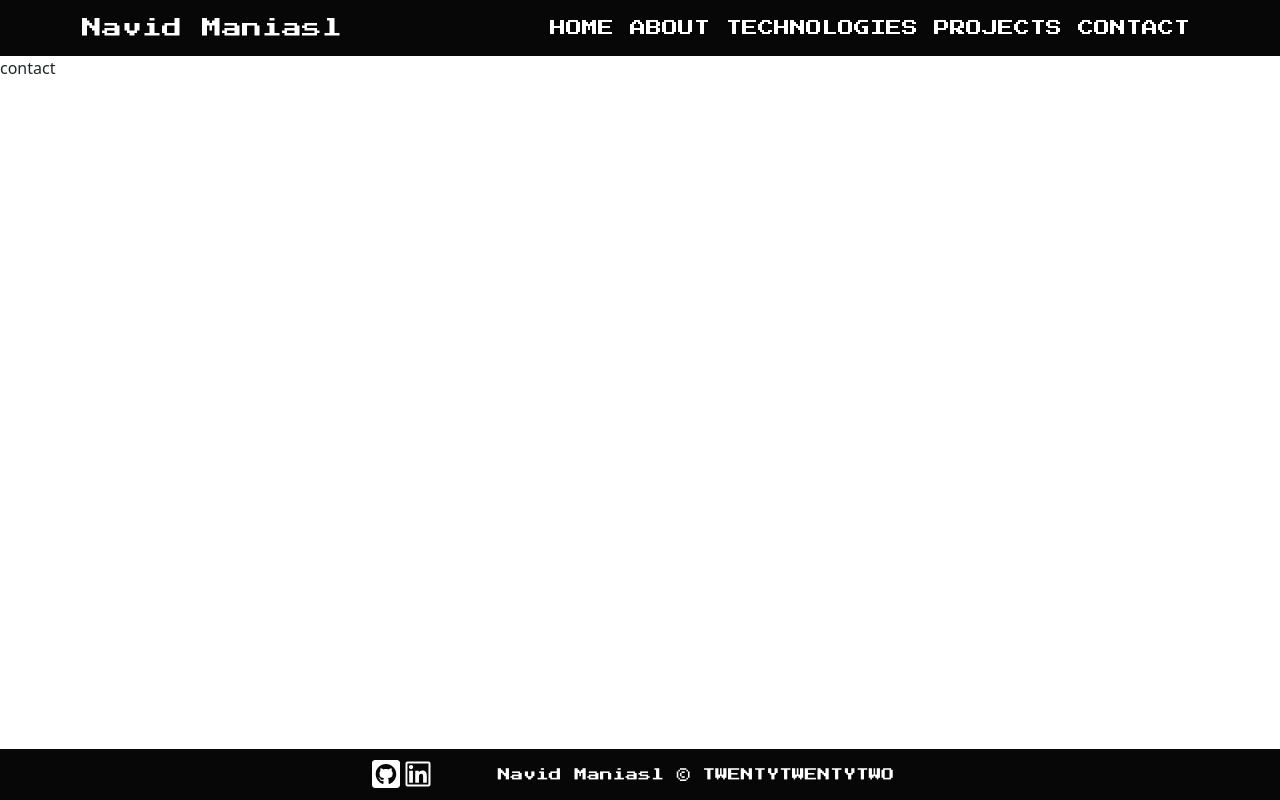
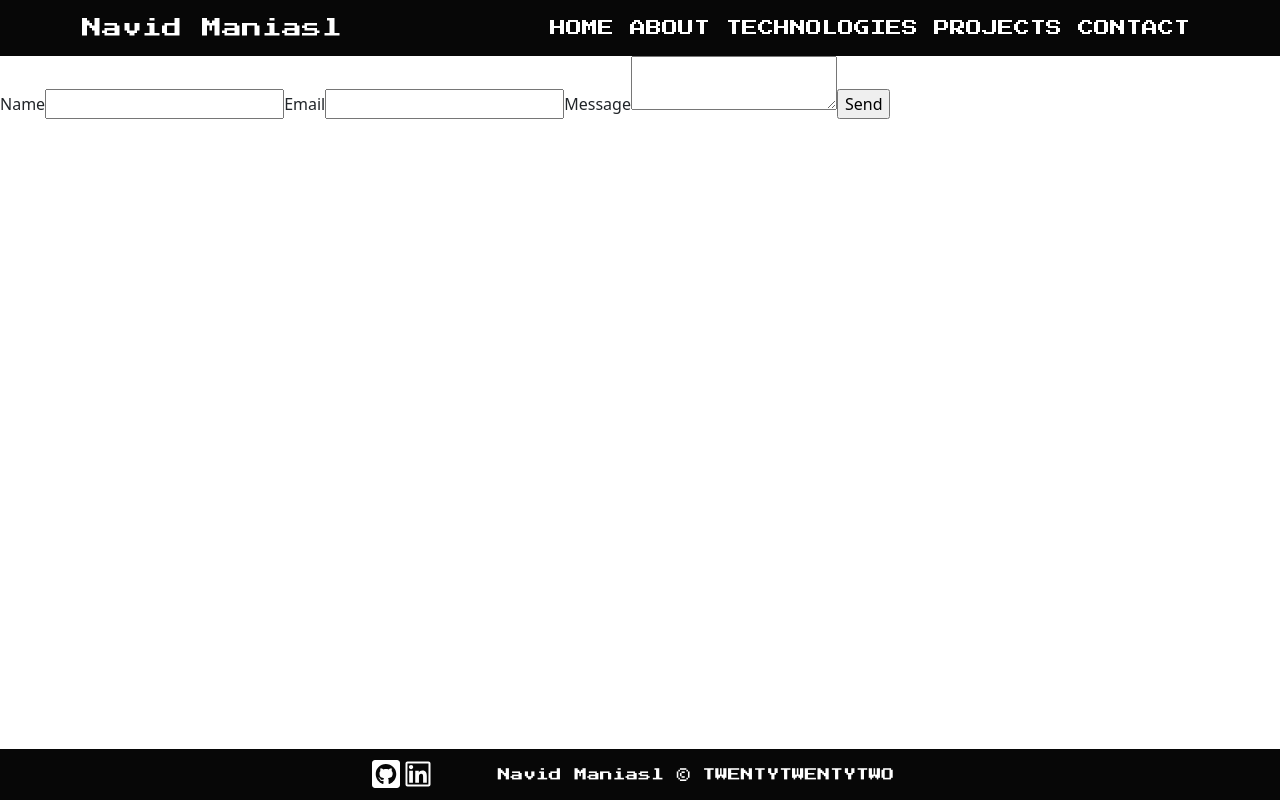
Before and after one commit to NavidManiAsl/my-portfolio, a React (Create React App) app: page /contact in a window 1280 px wide. Built offline with nearby package versions, Linux system fonts and the light colour scheme.

Commit message:
add mail functionality

```diff
--- a/package.json
+++ b/package.json
@@ -7,6 +7,7 @@
     "@testing-library/react": "^13.3.0",
     "@testing-library/user-event": "^13.5.0",
     "bootstrap": "^5.2.0",
+    "emailjs-com": "^3.2.0",
     "react": "^18.2.0",
     "react-bootstrap": "^2.5.0",
     "react-dom": "^18.2.0",
--- a/src/Pages/Contact.js
+++ b/src/Pages/Contact.js
@@ -1,12 +1,33 @@
-import React from 'react'
+import React,{useRef} from 'react'
 import Footer from '../components/Footer'
 import Navigation from '../components/Navigation'
+import emailjs from 'emailjs-com';
 
 function Contact() {
+  const form = useRef();
+
+  const sendEmail = (e) => {
+    e.preventDefault();
+
+    emailjs.sendForm('service_6ufypff', 'template_v5egt98', form.current, 'Eu-XJz1TJgjxOYMGc')
+      .then((result) => {
+          console.log(result.text);
+      }, (error) => {
+          console.log(error.text);
+      });
+  };
   return (
     <div>
       <Navigation />
-      <p>contact</p>
+      <form ref={form} onSubmit={sendEmail}>
+      <label>Name</label>
+      <input type="text" name="user_name" />
+      <label>Email</label>
+      <input type="email" name="user_email" />
+      <label>Message</label>
+      <textarea name="message" />
+      <input type="submit" value="Send" />
+    </form>
       <Footer />
     </div>
   )
```
Also changed, not shown: 1 other file (tests, documents, lock files or other folders).
